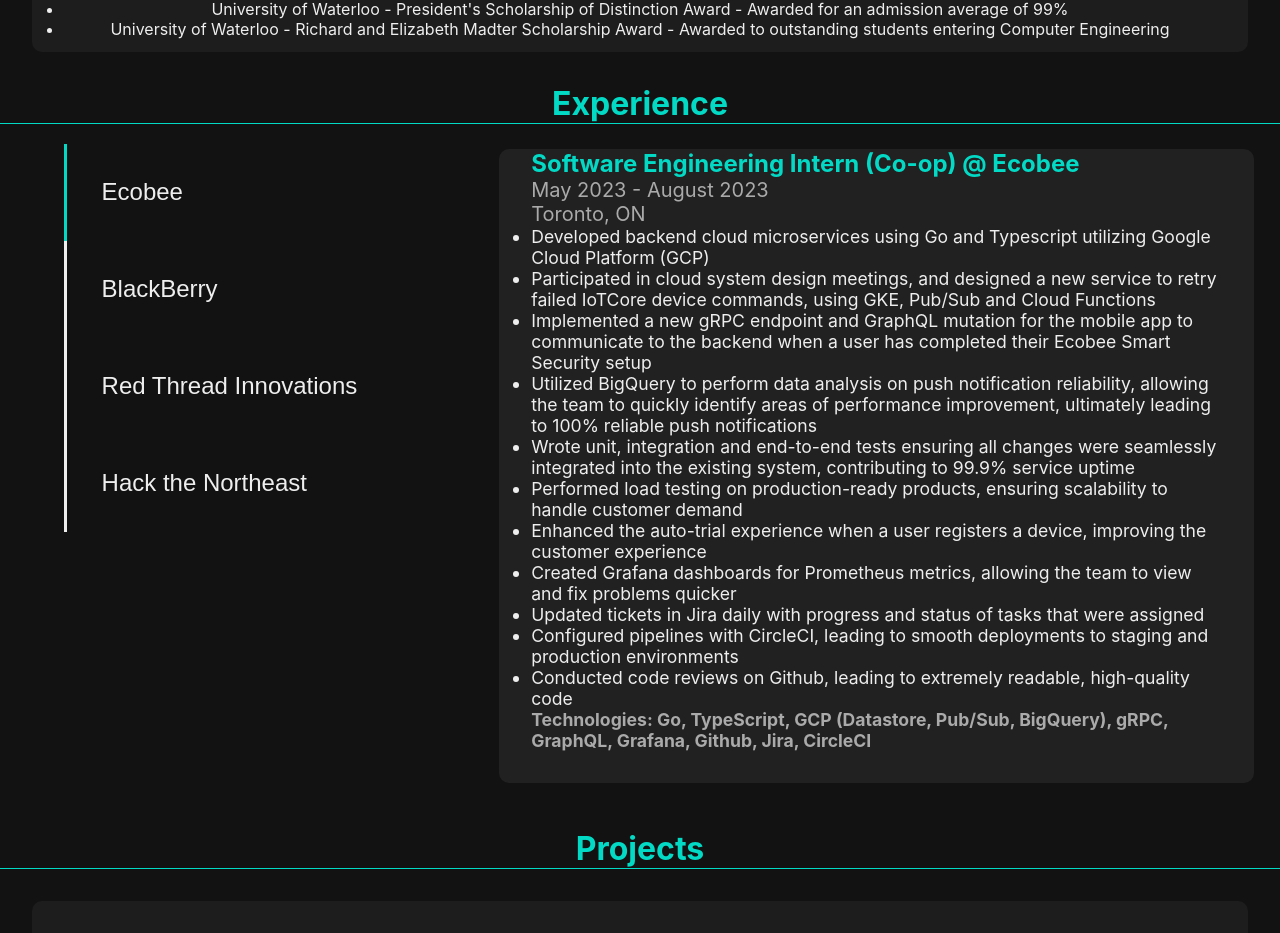
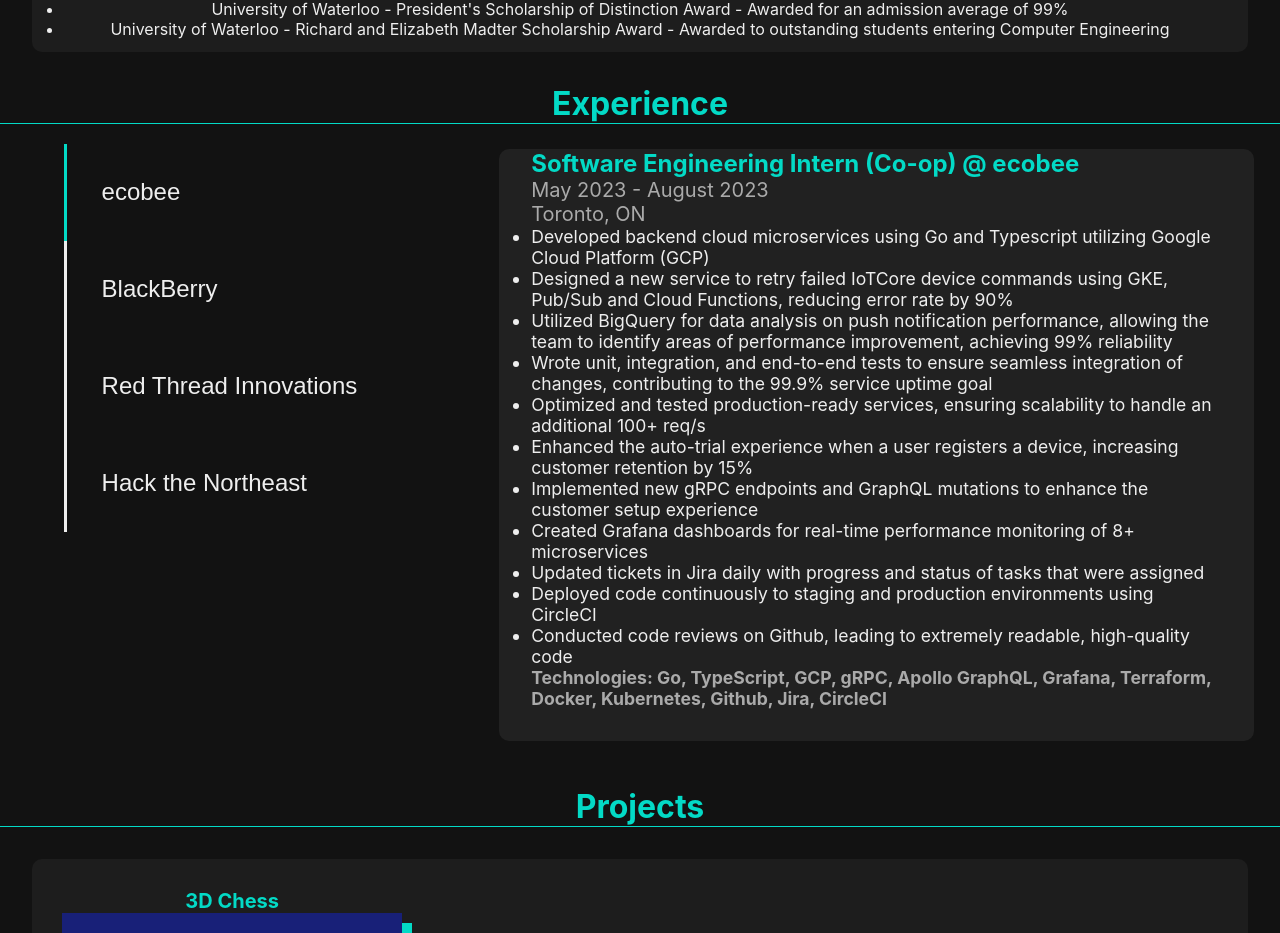
Before and after one commit to ReezanVisram/ReezanVisram.com, a React (Create React App) app: page / in a window 1280 px wide. Shown: the part 1052-1985 px from the top of the page. Built offline with nearby package versions, Linux system fonts and the light colour scheme.

Commit message:
update resume and experience

```diff
--- a/src/components/Experience/Experience.jsx
+++ b/src/components/Experience/Experience.jsx
@@ -8,30 +8,33 @@
     const jobs = [
         {
             id: 0,
-            company: 'Ecobee',
+            company: 'ecobee',
             title: 'Software Engineering Intern (Co-op)',
             time: 'May 2023 - August 2023',
             location: 'Toronto, ON',
             points: [
                 'Developed backend cloud microservices using Go and Typescript utilizing Google Cloud Platform (GCP)',
-                'Participated in cloud system design meetings, and designed a new service to retry failed IoTCore device commands, using GKE, Pub/Sub and Cloud Functions',
-                'Implemented a new gRPC endpoint and GraphQL mutation for the mobile app to communicate to the backend when a user has completed their Ecobee Smart Security setup',
-                'Utilized BigQuery to perform data analysis on push notification reliability, allowing the team to quickly identify areas of performance improvement, ultimately leading to 100% reliable push notifications',
-                'Wrote unit, integration and end-to-end tests ensuring all changes were seamlessly integrated into the existing system, contributing to 99.9% service uptime',
-                'Performed load testing on production-ready products, ensuring scalability to handle customer demand',
-                'Enhanced the auto-trial experience when a user registers a device, improving the customer experience',
-                'Created Grafana dashboards for Prometheus metrics, allowing the team to view and fix problems quicker',
+                'Designed a new service to retry failed IoTCore device commands using GKE, Pub/Sub and Cloud Functions, reducing error rate by 90%',
+                'Utilized BigQuery for data analysis on push notification performance, allowing the team to identify areas of performance improvement, achieving 99% reliability',
+                'Wrote unit, integration, and end-to-end tests to ensure seamless integration of changes, contributing to the 99.9% service uptime goal',
+                'Optimized and tested production-ready services, ensuring scalability to handle an additional 100+ req/s',
+                'Enhanced the auto-trial experience when a user registers a device, increasing customer retention by 15%',
+                'Implemented new gRPC endpoints and GraphQL mutations to enhance the customer setup experience',
+                'Created Grafana dashboards for real-time performance monitoring of 8+ microservices',
                 'Updated tickets in Jira daily with progress and status of tasks that were assigned',
-                'Configured pipelines with CircleCI, leading to smooth deployments to staging and production environments',
+                'Deployed code continuously to staging and production environments using CircleCI',
                 'Conducted code reviews on Github, leading to extremely readable, high-quality code',
             ],
             technologies: [
                 'Go',
                 'TypeScript',
-                'GCP (Datastore, Pub/Sub, BigQuery)',
+                'GCP',
                 'gRPC',
-                'GraphQL',
+                'Apollo GraphQL',
                 'Grafana',
+                'Terraform',
+                'Docker',
+                'Kubernetes',
                 'Github',
                 'Jira',
                 'CircleCI'
```
Also changed, not shown: 1 other file (tests, documents, lock files or other folders).
